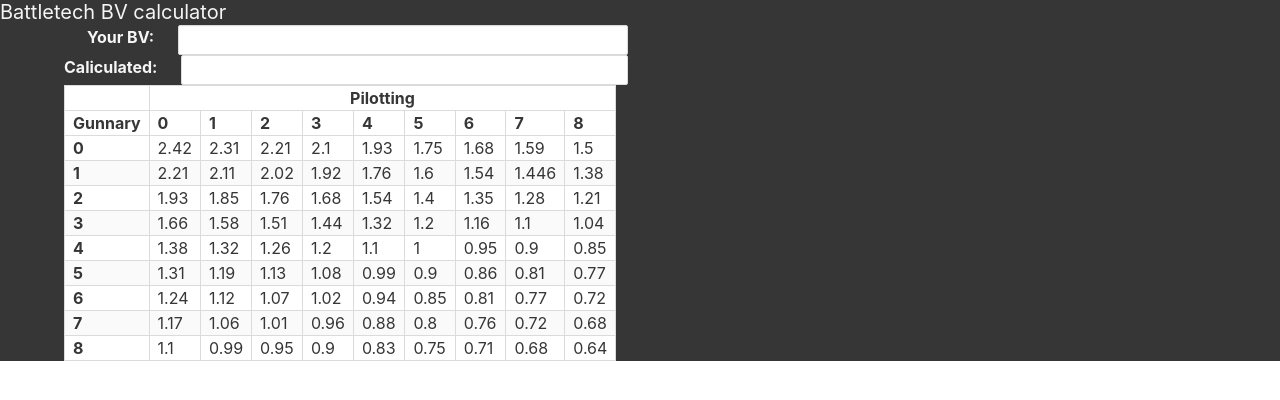
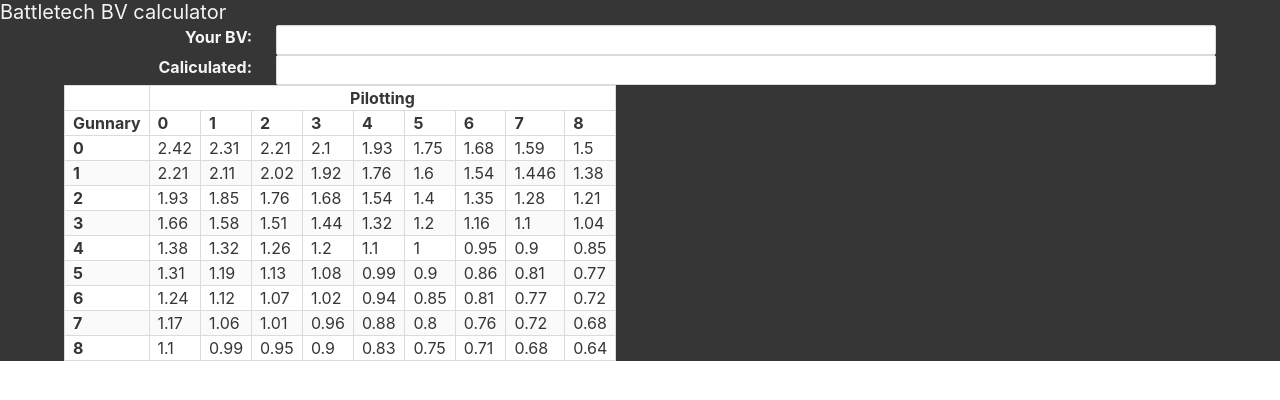
Before and after one commit to chinmi977/battletech_tools, a browser extension: page bv-calculator.html in a window 1280 px wide. Drawn offline with nearby package versions, Linux system fonts and the light colour scheme.

Commit message:
remove unnecessary container

```diff
--- a/bv-calculator.html
+++ b/bv-calculator.html
@@ -18,37 +18,29 @@
     <div class="hero-body my-0 py-0 px-0">
       <div class="container my-0 py-0">
         <div class="container my-0 py-0">
-          <div class="columns my-0 py-0">
-            <div class="column is-half my-0 py-0">
           <div class="field is-centered is-horizontal is-grouped mb-0">
             <div class="field-label">
               <label class="label has-text-white-ter" for="inputbv">Your BV:</label>
             </div>
             <div class="field-body">
               <div class="field">
-                    <p class="control is-expanded">
+                <p class="control">
                   <input class="input is-small" type="tel" id="inputbv">
                 </p>
               </div>
             </div>
           </div>
         </div>
-          </div>
-        </div>
         <div class="container my-0 py-0">
-          <div class="columns my-0 py-0">
-            <div class="column is-half my-0 py-0">
           <div class="field is-centered is-horizontal is-grouped mb-0">
             <div class="field-label">
               <label class="label has-text-white-ter" for="caliculated">Caliculated:</label>
             </div>
             <div class="field-body">
               <div class="field">
-                    <p class="control is-expanded">
+                <p class="control">
                   <input class="input is-small" type="text" id="caliculated" readonly>
                 </p>
-                  </div>
-                </div>
               </div>
             </div>
           </div>
--- a/service-worker.js
+++ b/service-worker.js
@@ -1,6 +1,6 @@
 // キャッシュしたいファイルの一覧を指定 ---
 const cacheFiles = ['index.html', 'bv-calculator.html', 'gator.html', 'HitLocationTable.html', 'logo.png'];
-const cacheName = 'v0.0.12';
+const cacheName = 'v0.0.13';
 // インストール時に実行されるイベント ---
 self.addEventListener('install', event => {
   // キャッシュしたいファイルを指定
```
Lines whose indentation alone changed are shown as unchanged.
